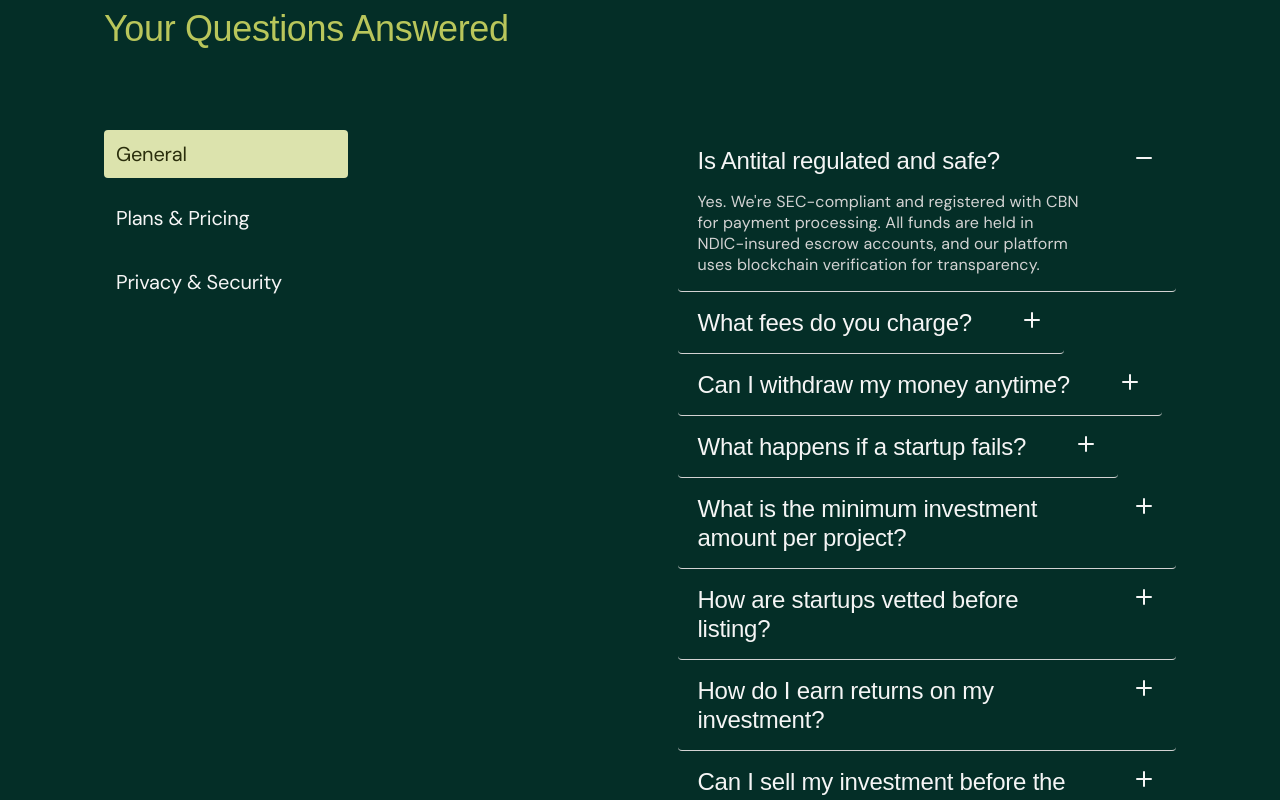
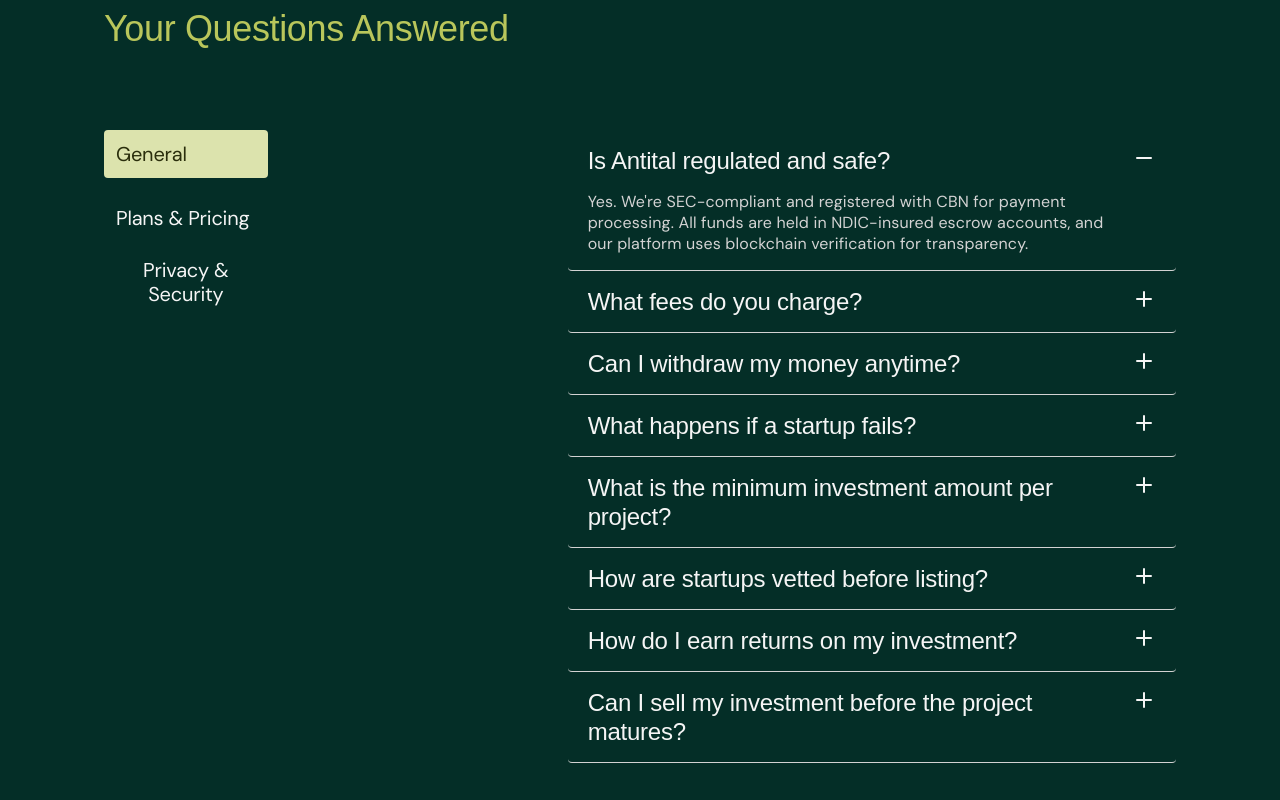
Before and after one commit to BloydIntel/antital-ui, a Next.js app: page / in a window 1280 px wide. Shown: the part 7200-8000 px from the top of the page. Built offline with nearby package versions, Linux system fonts and the light colour scheme; a web font is replaced by a local one.

Commit message:
Width adjustment of the faq section on mobile view. Landing Page Desktop View Irregularities Fixes #18.

```diff
--- a/src/app/landing/components/faq.tsx
+++ b/src/app/landing/components/faq.tsx
@@ -101,7 +101,7 @@
           </div>
 
           {/* Content Container - Categories and FAQs */}
-          <div className="flex flex-col lg:flex-row items-start gap-8 lg:gap-[330px] w-full">
+          <div className="flex flex-col lg:flex-row items-start gap-8 lg:gap-[200px] xl:gap-[300px] w-full">
             {/* Left Side - Category Tabs */}
             <div className="flex flex-col items-start gap-4 w-full lg:w-[296px]">
               {categories.map((category) => (
@@ -115,7 +115,7 @@
             </div>
 
             {/* Right Side - FAQ Items */}
-            <div className="flex flex-col items-start w-full lg:w-[606px]">
+            <div className="flex flex-col items-start w-full lg:w-[606px] xl:w-[1100px]">
               {faqData[activeCategory].map((faq, index) => (
                 <FaqItem
                   key={index}
--- a/src/components/faq/molecules/faq-item.tsx
+++ b/src/components/faq/molecules/faq-item.tsx
@@ -14,11 +14,11 @@
   return (
     <div
       className={cn(
-        'flex flex-col items-start border-b border-[#D3D3D3] rounded transition-all py-4 px-5'
+        'flex flex-col items-start border-b border-[#D3D3D3] rounded transition-all py-4 px-5 w-full'
       )}
     >
       {/* Question and Answer Container - Icons aligned from top */}
-      <div className="flex flex-row justify-between items-start w-full gap-12">
+      <div className="flex flex-row justify-between items-start w-full">
         {/* Left Side - Question and Answer */}
         <div className={cn(
           'flex flex-col items-start flex-1',
```
